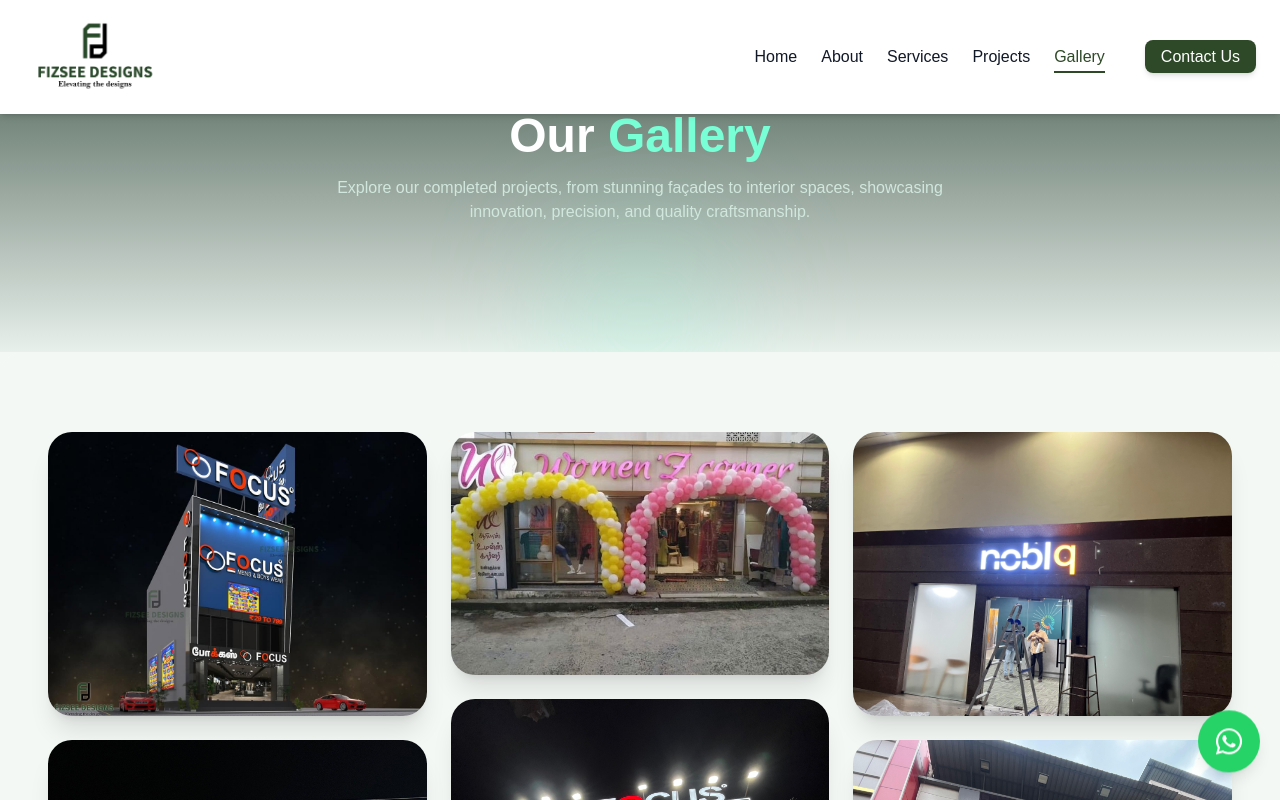
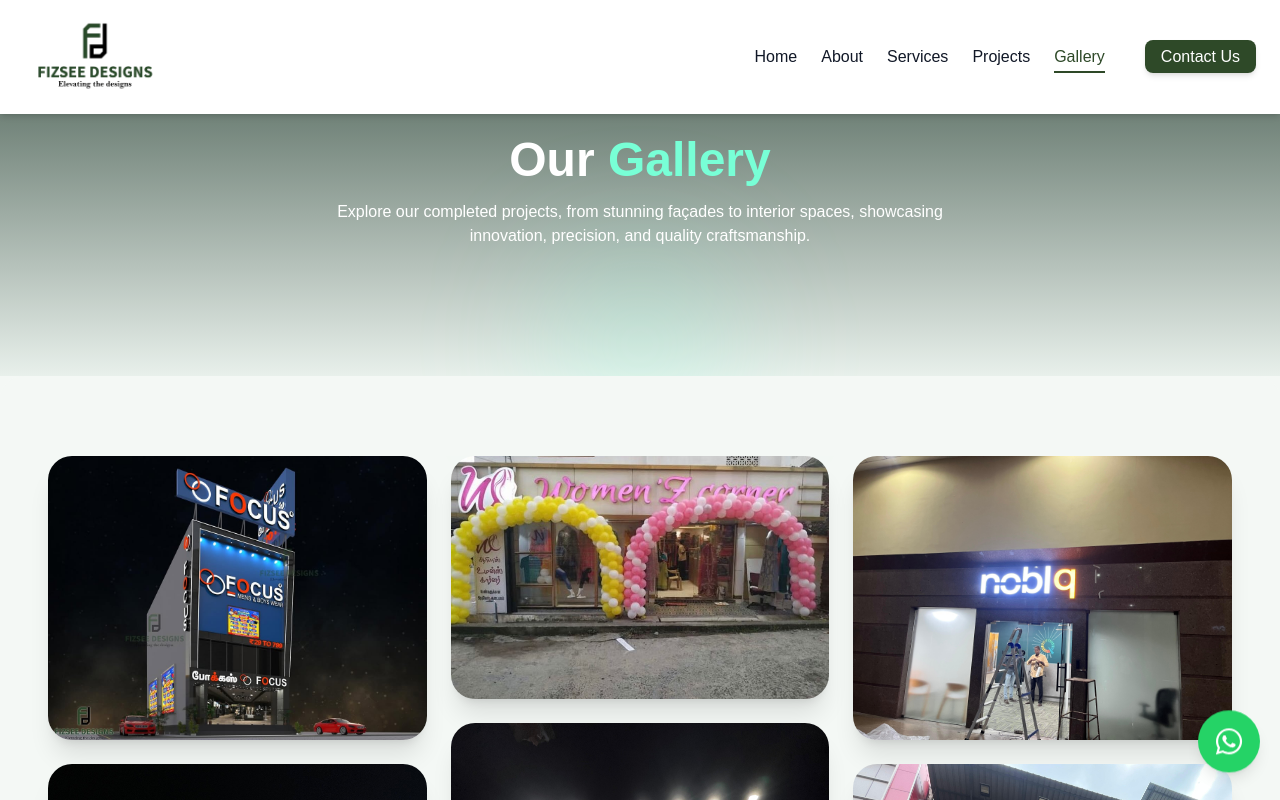
Before and after one commit to fizsee2025/fizsee_design-website, a Next.js app: page /gallery in a window 1280 px wide. Shown: the top 800 px of the page. Built offline with nearby package versions, Linux system fonts and the light colour scheme.

Commit message:
updated the gallery section

```diff
--- a/app/gallery/page.tsx
+++ b/app/gallery/page.tsx
@@ -42,11 +42,11 @@
         {/* Decorative Shape (optional for wow effect) */}
         <div className="absolute -bottom-16 left-1/2 transform -translate-x-1/2 w-48 h-48 bg-[#78ffd6]/20 rounded-full blur-3xl"></div>
 
-        <div className="container mx-auto px-6 md:px-12 text-center relative z-10">
+        <div className="container mx-auto px-6 md:px-12 text-center relative z-10 mt-6">
           <h1 className="text-4xl md:text-5xl font-bold text-white mb-4">
             Our <span className="text-[#78ffd6]">Gallery</span>
           </h1>
-          <p className="text-[#d1e7dd] max-w-2xl mx-auto">
+          <p className="text-white max-w-2xl mx-auto">
             Explore our completed projects, from stunning façades to interior
             spaces, showcasing innovation, precision, and quality craftsmanship.
           </p>
```
